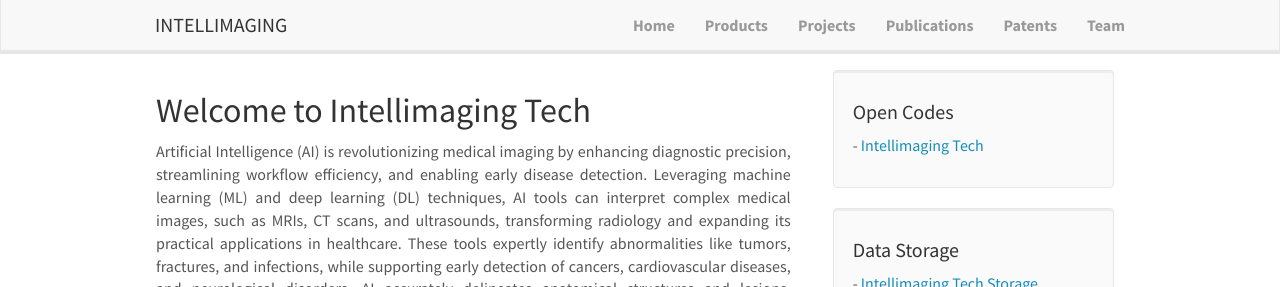
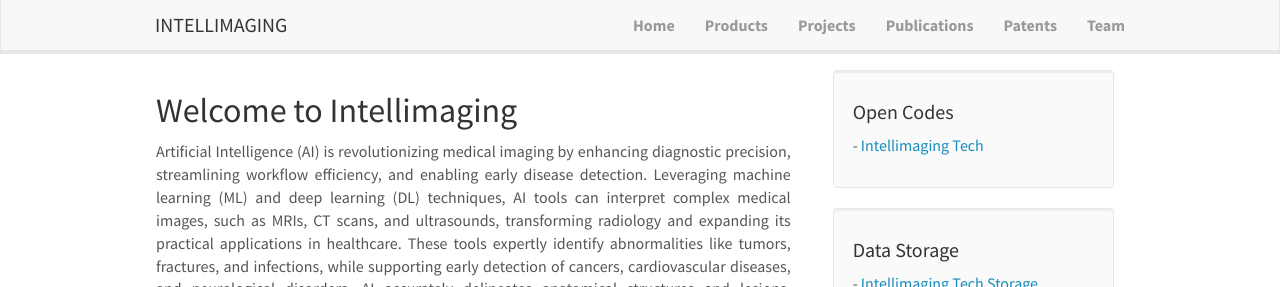
Before and after one commit to intellimaging/intellimaging.github.io, a Jekyll site: the page built from _pages/home.md, in a window 1280 px wide and 934 px high. Shown: the top 287 px of the window. Built offline with Jekyll 4.4.1, drawn with Linux system fonts in a browser that asks for light colours.

Commit message:
Update homelay.html

```diff
--- a/_layouts/homelay.html
+++ b/_layouts/homelay.html
@@ -5,7 +5,7 @@ layout: default
   <div id="homeid" class="col-sm-8">
 
 
-        <h2>Welcome to Intellimaging Tech</h2>
+        <h2>Welcome to Intellimaging</h2>
 
 	{{ content }}
   </div>
```
